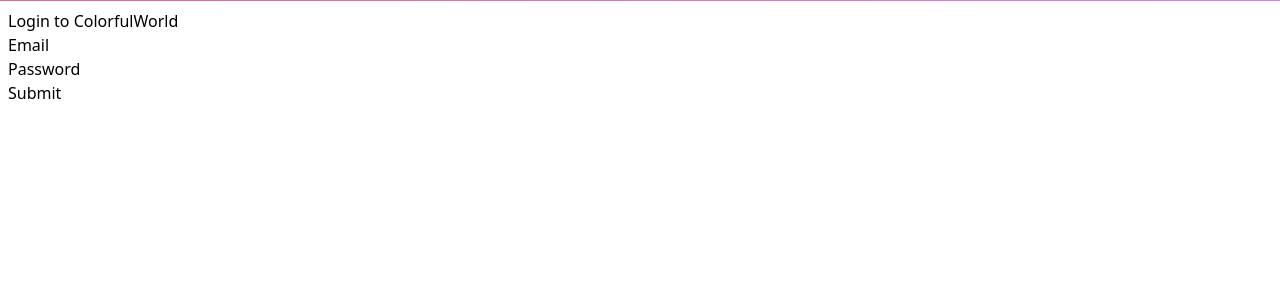
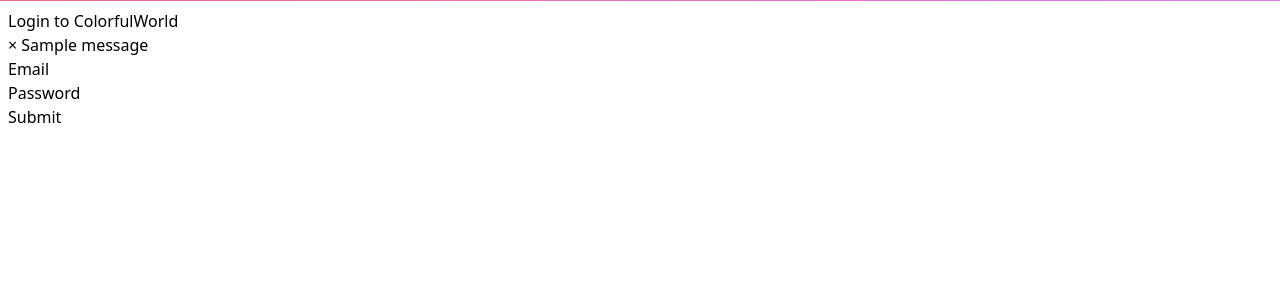
Before and after one commit to TheDeafOne/Colorful, a Flask app: template colorful/templates/login.html in a window 1280 px wide. Shown: the part 83-380 px from the top of the page. Run offline with Flask 3, Linux system fonts and the light colour scheme; the template is opened without the code that fills it, so the values that code supplies are empty, except form fields; tables that the repository leaves empty hold one stand-in row (values such as "Sample post"); one stand-in notice (Sample message) is shown; form fields are guessed from the names that the template uses; parts of the project's set-up code (start-up, migrations or seed data) failed here and were passed over; some libraries are stand-ins or nearby versions.

Commit message:
login forms

```diff
--- a/colorful/templates/index.html
+++ b/colorful/templates/index.html
@@ -11,9 +11,15 @@
     <div class="flex-1"></div>
     <h1 class="text-5xl">Welcome to Colorful.World</h1>
     <h2 class="text-xl">Ready to Get Colorful?</h2>
+    {% if current_user.is_authenticated %}
+      <h1>Logged in as {{current_user.email}}</h1>
+    {% else %}
+      <h1>Not logged in</h1>
+    {% endif %}
     <div class="flex gap-4 text-fuchsia-900"><a class="bg-red-50 p-4 rounded-lg" href="/register/">Register</a><a class="bg-red-50 p-4 rounded-lg" href="/login/">Log In</a></div>
     <div class="flex gap-4 text-fuchsia-900"><a class="font-semibold" href="/about/">Learn More</a></div>
     <div class="flex-1"></div>
+
 </div>
 </body>
 </html>
--- a/colorful/templates/login.html
+++ b/colorful/templates/login.html
@@ -4,6 +4,16 @@ Login
 {% endblock %}
 {% block content %}
 <h1>Login to ColorfulWorld</h1>
+<div class="container">
+    {% for message in get_flashed_messages() %}
+      <div class="alert alert-warning d-flex align-items-center alert-dismissible fade show">
+        <button type="button" class="close" data-bs-dismiss="alert">
+          &times;
+        </button>
+        {{ message }}
+      </div>
+    {% endfor %}
+</div>
 <form method="POST">
     {{form.hidden_tag()}}
 
```
